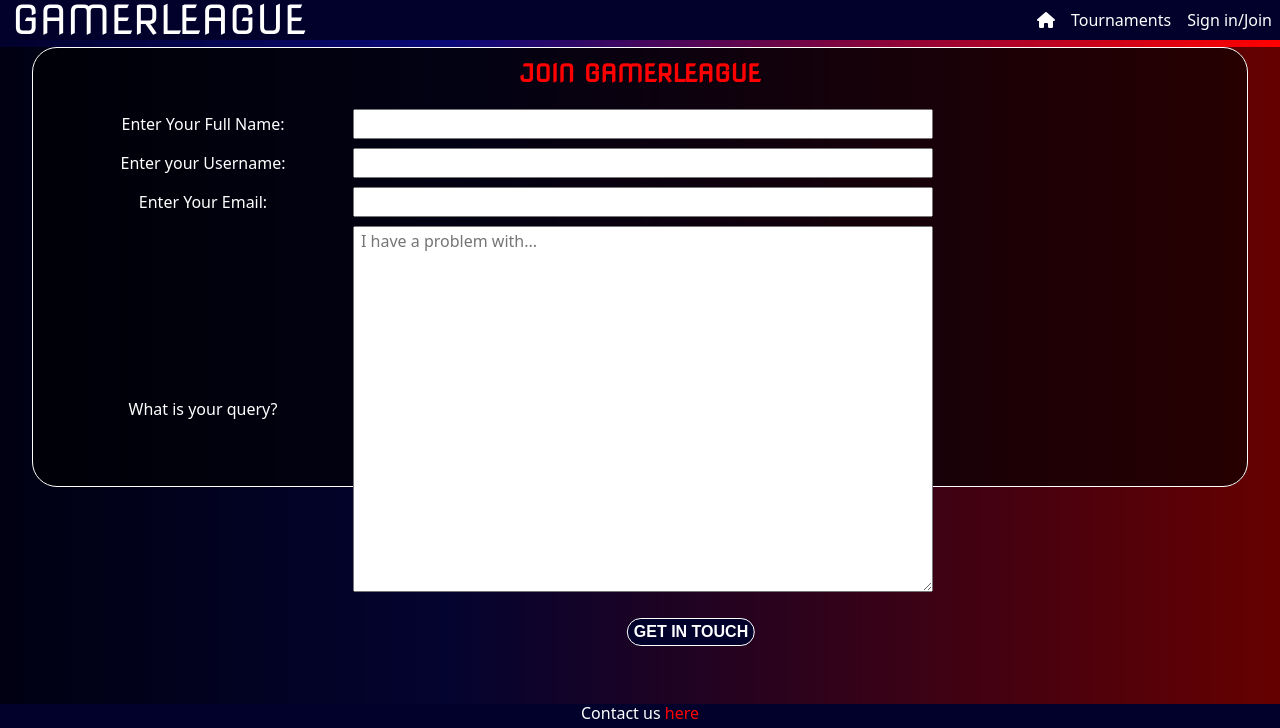
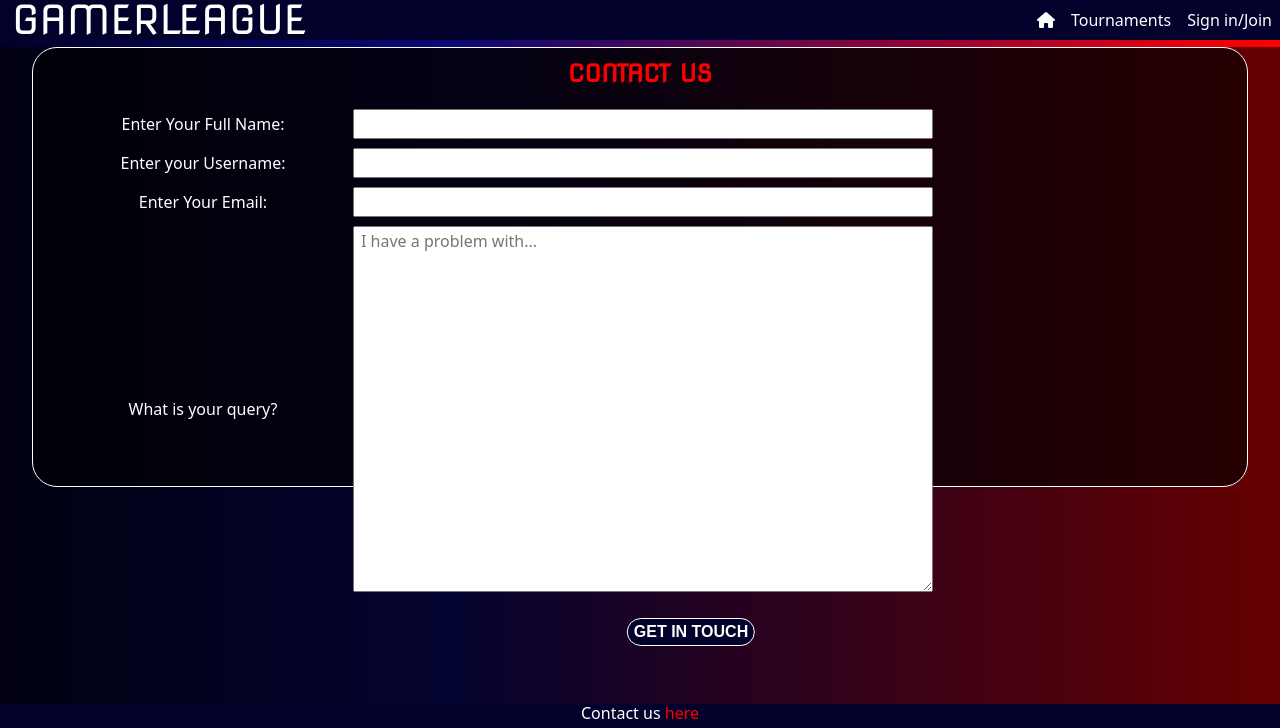
Before and after one commit to Code-Institute-Submissions/Wxrren-GamerLeague, a plain HTML site: page contact-us.html in a window 1280 px wide. Shown: the top 728 px of the page. Drawn offline with nearby package versions, Linux system fonts and the light colour scheme.

Commit message:
Updates to content on form

```diff
--- a/contact-us.html
+++ b/contact-us.html
@@ -50,7 +50,7 @@
         <div class="structure bg-color-opaque">
             <form method="post" action="thank-you.html">
                 <fieldset class="contact-us-form join-gamerleague-form-style">
-                    <legend>Join GamerLeague</legend>
+                    <legend>Contact Us</legend>
                     <!--Text input-->
                     <label class="contact-label" for="full-name">Enter Your Full Name:
                         <input class="contact-input" id="full-name" name="full-name" type="text" required /></label>
```
